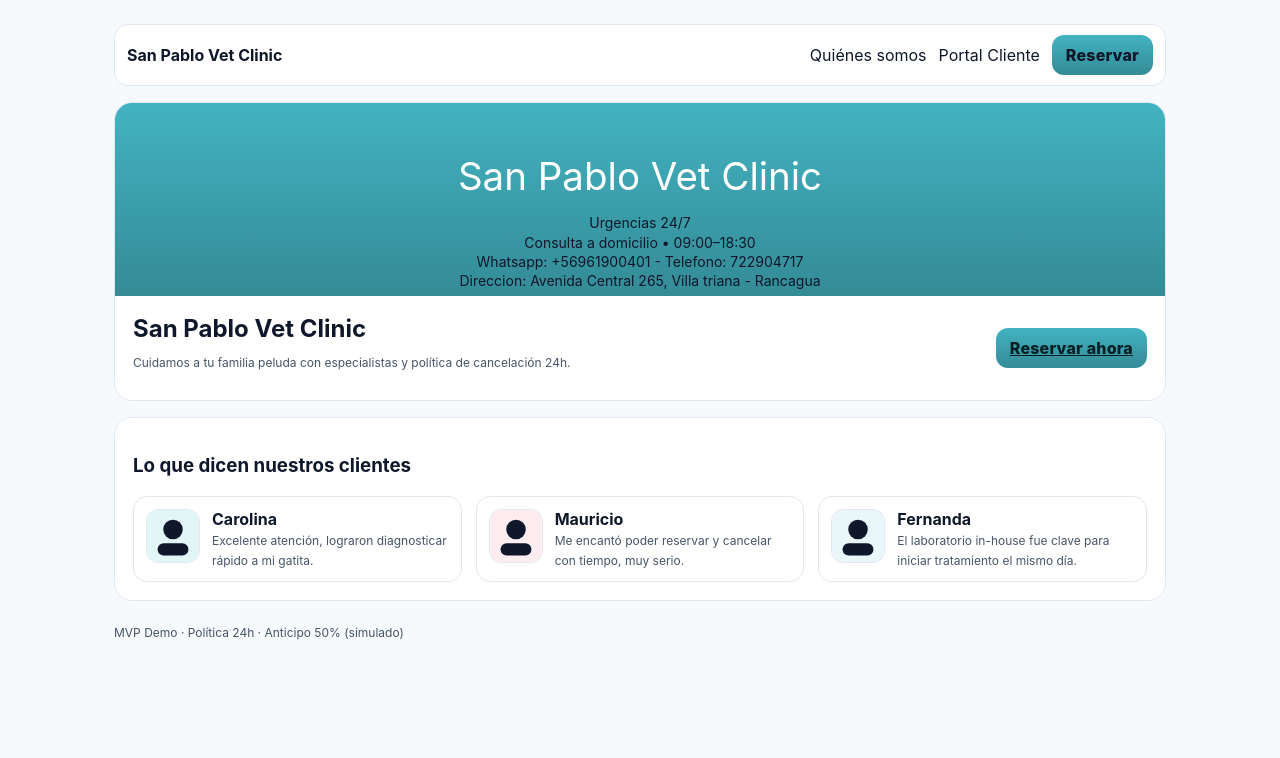
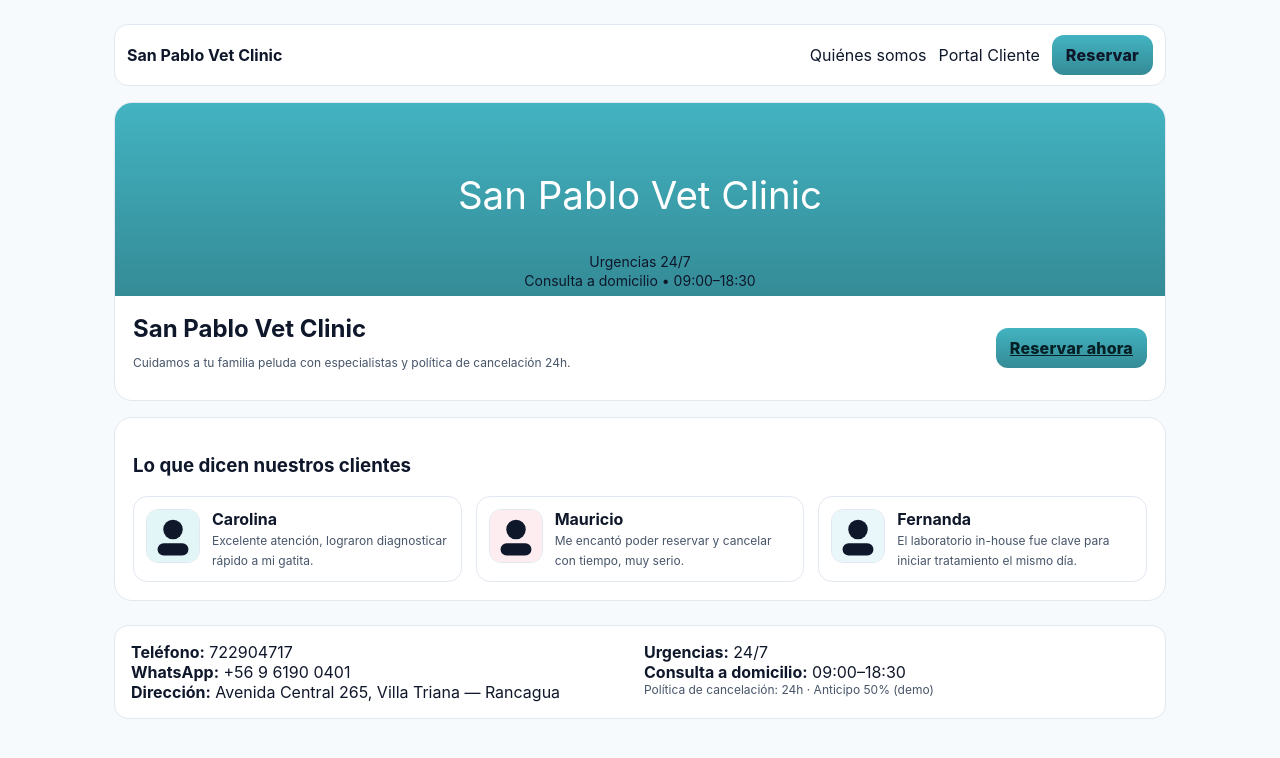
Before and after one commit to Soluciones4gChile/MVP_VetClinic, a React (Vite) app: page / in a window 1280 px wide. Shown: the top 758 px of the page. Built offline with nearby package versions, Linux system fonts and the light colour scheme.

Commit message:
info local en footer

```diff
--- a/src/main.jsx
+++ b/src/main.jsx
@@ -1,44 +1,90 @@
+import { createRoot } from "react-dom/client";
+import { BrowserRouter, Routes, Route, Link } from "react-router-dom";
+import Home from "./pages/Home.jsx";
+import Reserve from "./pages/Reserve.jsx";
+import MagicLink from "./pages/MagicLink.jsx";
+import Portal from "./pages/Portal.jsx";
+import About from "./pages/About.jsx";
+import "./styles.css";
 
-import { createRoot } from 'react-dom/client'
-import { BrowserRouter, Routes, Route, Link } from 'react-router-dom'
-import Home from './pages/Home.jsx'
-import Reserve from './pages/Reserve.jsx'
-import MagicLink from './pages/MagicLink.jsx'
-import Portal from './pages/Portal.jsx'
-import About from './pages/About.jsx'
-import './styles.css'
-
-function Layout({children}){
+function Layout({ children }) {
   return (
     <div className="container">
-      <header className="row topbar" style={{justifyContent:'space-between', marginBottom:16}}>
-        <Link to="/"><strong>San Pablo Vet Clinic</strong></Link>
-        <nav className="row" style={{gap:12, alignItems:'center'}}>
+      <header
+        className="row topbar"
+        style={{ justifyContent: "space-between", marginBottom: 16 }}
+      >
+        <Link to="/">
+          <strong>San Pablo Vet Clinic</strong>
+        </Link>
+        <nav className="row" style={{ gap: 12, alignItems: "center" }}>
           <Link to="/about">Quiénes somos</Link>
           <Link to="/portal">Portal Cliente</Link>
-          <Link className="btn" to="/reservar">Reservar</Link>
+          <Link className="btn" to="/reservar">
+            Reservar
+          </Link>
         </nav>
       </header>
       {children}
-      <footer style={{marginTop:24}} className="small">MVP Demo · Política 24h · Anticipo 50% (simulado)</footer>
+      <footer className="footer" style={{ marginTop: 24 }}>
+        <div
+          className="grid"
+          style={{
+            gap: 8,
+            gridTemplateColumns: "repeat(auto-fit, minmax(260px, 1fr))",
+          }}
+        >
+          <div>
+            <div>
+              <strong>Teléfono:</strong>{" "}
+              <a href="tel:+56722904717">722904717</a>
+            </div>
+            <div>
+              <strong>WhatsApp:</strong>{" "}
+              <a
+                href="https://wa.me/56961900401"
+                target="_blank"
+                rel="noreferrer"
+              >
+                +56 9 6190 0401
+              </a>
+            </div>
+            <div>
+              <strong>Dirección:</strong> Avenida Central 265, Villa Triana —
+              Rancagua
+            </div>
+          </div>
+          <div>
+            <div>
+              <strong>Urgencias:</strong> 24/7
+            </div>
+            <div>
+              <strong>Consulta a domicilio:</strong> 09:00–18:30
+            </div>
+            <div className="small">
+              Política de cancelación: 24h · Anticipo 50% (demo)
+            </div>
+          </div>
+        </div>
+      </footer>
     </div>
-  )
+  );
 }
 
-function App(){
+function App() {
   return (
     <BrowserRouter>
       <Layout>
         <Routes>
-          <Route path="/" element={<Home/>} />
-          <Route path="/reservar" element={<Reserve/>} />
-          <Route path="/portal" element={<MagicLink/>} />
-          <Route path="/m/:token" element={<Portal/>} />
-          <Route path="/about" element={<About/>} />
+          <Route path="/" element={<Home />} />
+          <Route path="/reservar" element={<Reserve />} />
+          <Route path="/portal" element={<MagicLink />} />
+          <Route path="/m/:token" element={<Portal />} />
+          <Route path="/about" element={<About />} />
         </Routes>
       </Layout>
     </BrowserRouter>
-  )
+  );
 }
 
-createRoot(document.getElementById('root')).render(<App/>)
+createRoot(document.getElementById("root")).render(<App />);
--- a/src/styles.css
+++ b/src/styles.css
@@ -65,3 +65,14 @@ small,.small{color:var(--muted);font-size:12px}
 /* Forms */
 input,select{background:var(--surface);color:var(--fg);border:1px solid var(--line);padding:10px 12px;border-radius:10px;width:100%}
 label{font-size:13px;color:var(--muted)}
+/* Footer */
+
+.footer{
+  background: var(--surface);
+  border: 1px solid var(--line);
+  border-radius: 14px;
+  padding: 16px;
+}
+.footer a{ color: var(--fg); text-decoration: none }
+.footer a:hover{ text-decoration: underline }
+.footer strong{ color: var(--fg) }
```
Also changed, not shown: public/banner.svg.
